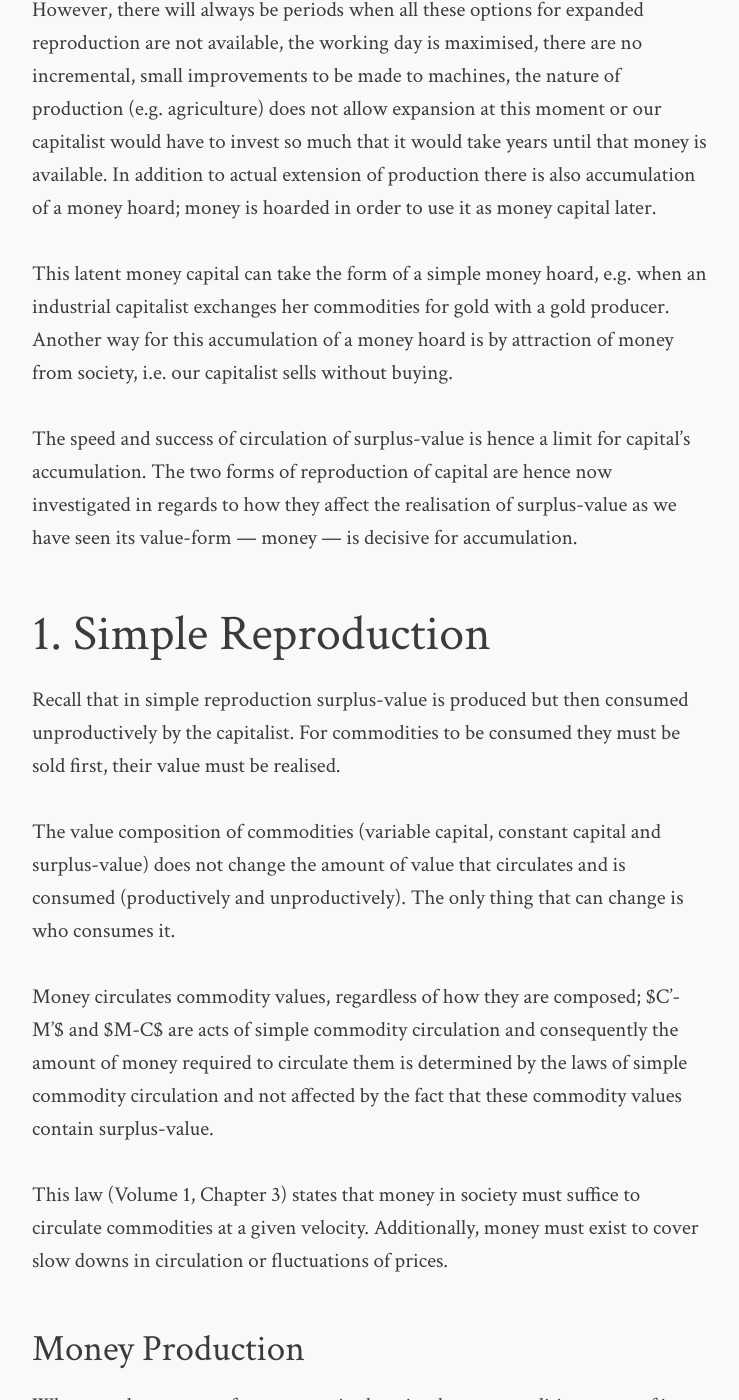
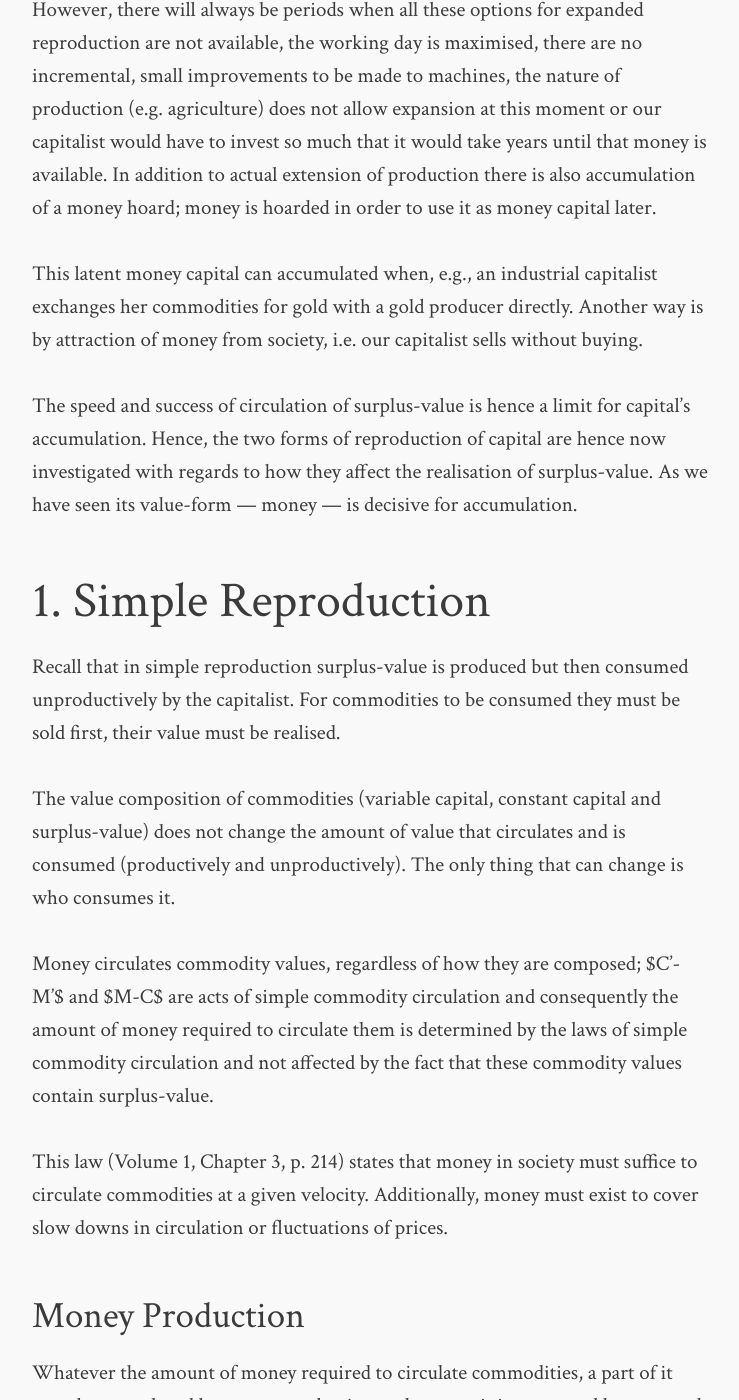
Before and after one commit to readingcapital/readingcapital.github.io, a Jekyll site: the page built from volume-2/chapter-17-commentary.md, in a window 1280 px wide and 1400 px high, scrolled down 1978 px. Shown: the whole window, without its empty margins (268-1007 px from the left). Built offline with Jekyll 4.4.1, drawn with Linux system fonts in a browser that asks for light colours; comment, search, counter and statistics services are not loaded; some of the changed text lies outside the part shown.

Commit message:
small fixups of Chapter 17, Volume 2

```diff
--- a/volume-2/chapter-17-commentary.md
+++ b/volume-2/chapter-17-commentary.md
@@ -60,15 +60,15 @@ available.  In addition to actual extension of production there is also
 accumulation of a money hoard; money is hoarded in order to use it as money
 capital later.
 
-This latent money capital can take the form of a simple money hoard, e.g. when
-an industrial capitalist exchanges her commodities for gold with a gold
-producer. Another way for this accumulation of a money hoard is by attraction of
-money from society, i.e. our capitalist sells without buying.
+This latent money capital can accumulated when, e.g., an industrial capitalist
+exchanges her commodities for gold with a gold producer directly. Another way is
+by attraction of money from society, i.e. our capitalist sells without buying.
 
 The speed and success of circulation of surplus-value is hence a limit for
-capital's accumulation. The two forms of reproduction of capital are hence now
-investigated in regards to how they affect the realisation of surplus-value as
-we have seen its value-form — money — is decisive for accumulation.
+capital's accumulation. Hence, the two forms of reproduction of capital are
+hence now investigated with regards to how they affect the realisation of
+surplus-value. As we have seen its value-form — money — is decisive for
+accumulation.
 
 ## 1. Simple Reproduction ##
 
@@ -87,8 +87,8 @@ of money required to circulate them is determined by the laws of simple
 commodity circulation and not affected by the fact that these commodity values
 contain surplus-value.
 
-This law (Volume 1, Chapter 3) states that money in society must suffice to
-circulate commodities at a given velocity. Additionally, money must exist to
+This law (Volume 1, Chapter 3, p. 214) states that money in society must suffice
+to circulate commodities at a given velocity. Additionally, money must exist to
 cover slow downs in circulation or fluctuations of prices.
 
 ### Money Production ###
@@ -393,7 +393,8 @@ realisation of surplus-value of other capitalists, those have to realise her
 surplus-value.  Already in Volume 1 was discussed that for accumulation every
 capitalist is dependent on other capitalists having earned the money to buy
 their commodities.  This concerns the mass of value (enough surplus-value) and
-value form (money). An additional consideration here is turnover: those other
-capitalists might have produced surplus-value but might have realised it.  When
-they go on and start purchasing is another question. The interlock of turnovers
-on a social scale hence determines the reproduction and accumulation of capital.
+value form (money). The focus here is turnover and value form: those other
+capitalists might have produced surplus-value but might not have realised it
+(value form).  Additionally, when they go on and start purchasing is another
+question (turnover). The interlock of turnovers on a social scale hence
+determines the reproduction and accumulation of capital.
```
